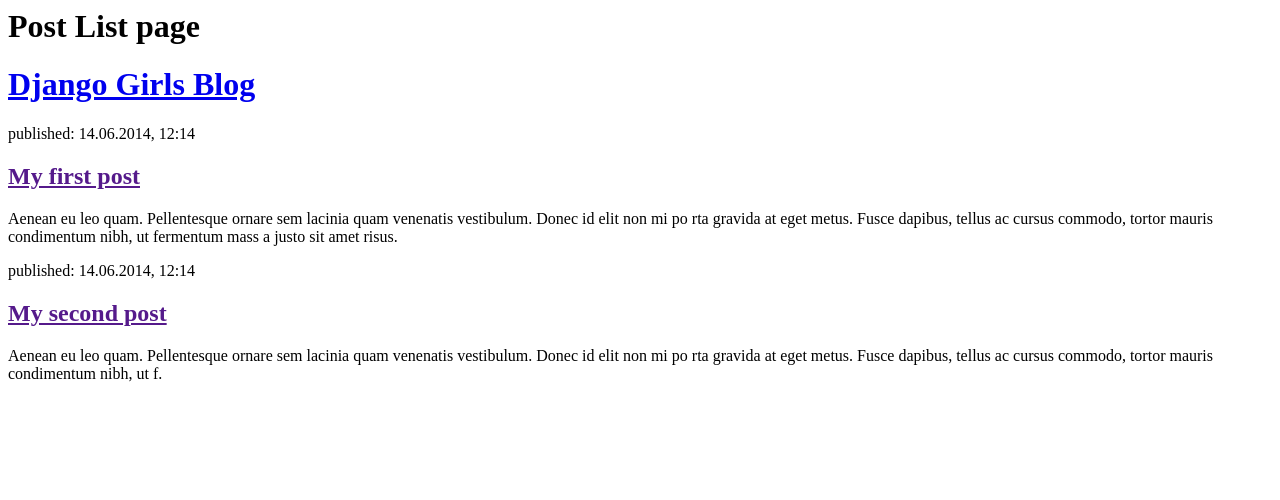
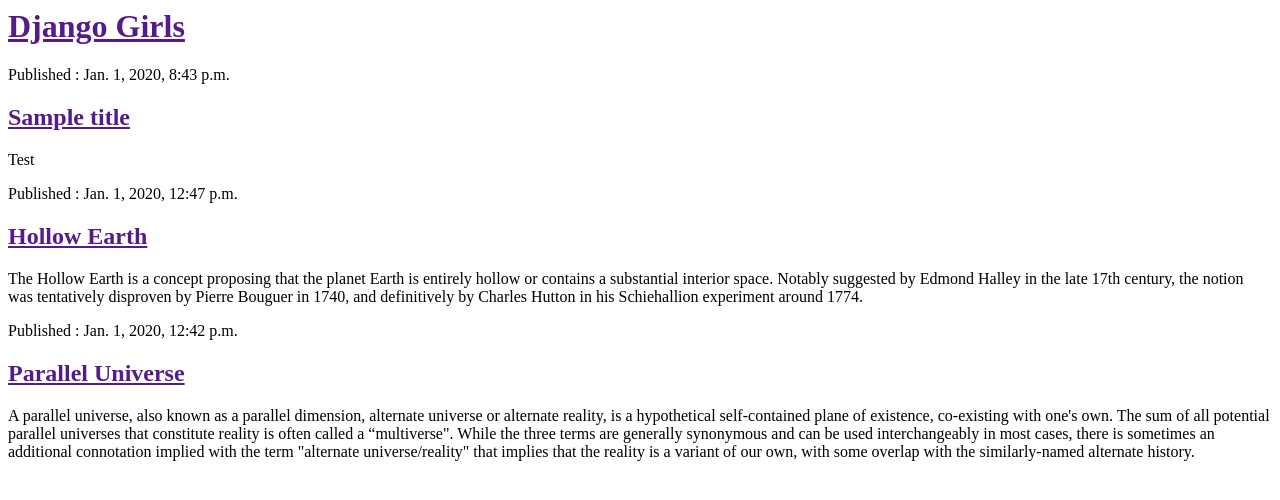
Before and after one commit to ppavithra8/my-first-blog, a Django app: page / in a window 1280 px wide. Shown: the top 500 px of the page. Run offline with Django 3.2, Linux system fonts and the light colour scheme; data comes from the database, SQL or seed files in the repository; both versions use the stored data as it was after the commit.

Commit message:
modified templates to display posts from database

```diff
--- a/mysite/blog/templates/blog/post_list.html
+++ b/mysite/blog/templates/blog/post_list.html
@@ -1,25 +1,11 @@
+<div>
+    <h1><a href="">Django Girls</a></h1>
+</div>
 
-<html>
-<head>
-<title>Django Girls blog</title>
-</head>
-<body>
-    <h1>Post List page</h1>
-<div>
-<h1><a href="/">Django Girls Blog</a></h1>
-</div>
-<div>
-<p>published: 14.06.2014, 12:14</p>
-<h2><a href="">My first post</a></h2>
-<p>Aenean eu leo quam. Pellentesque ornare sem lacinia quam venenatis vestibulum. Donec id elit non mi po
-rta gravida at eget metus. Fusce dapibus, tellus ac cursus commodo, tortor mauris condimentum nibh, ut fermentum mass
-a justo sit amet risus.</p>
-</div>
-<div>
-<p>published: 14.06.2014, 12:14</p>
-<h2><a href="">My second post</a></h2>
-<p>Aenean eu leo quam. Pellentesque ornare sem lacinia quam venenatis vestibulum. Donec id elit non mi po
-rta gravida at eget metus. Fusce dapibus, tellus ac cursus commodo, tortor mauris condimentum nibh, ut f.</p>
-</div>
-</body>
-</html>
+{% for post in posts %}
+    <div>
+        <p>Published : {{ post.published_date }} </p>
+        <h2><a href="">{{ post.title }}</a></h2>
+        <p>{{ post.text | linebreaksbr }}</p>
+    </div>
+{% endfor %}
--- a/mysite/blog/views.py
+++ b/mysite/blog/views.py
@@ -1,5 +1,9 @@
 from django.shortcuts import render
+from django.utils import timezone
+
+from .models import Post
 
 # Create your views
 def post_list(request):
-    return render(request, 'blog/post_list.html', {})
+    posts = Post.objects.filter(published_date__lte=timezone.now()).order_by('-published_date')
+    return render(request, 'blog/post_list.html', {'posts':posts})
```
Also changed, not shown: mysite/db.sqlite3.
